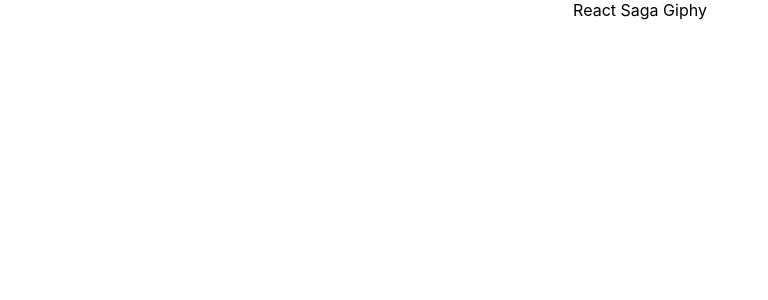
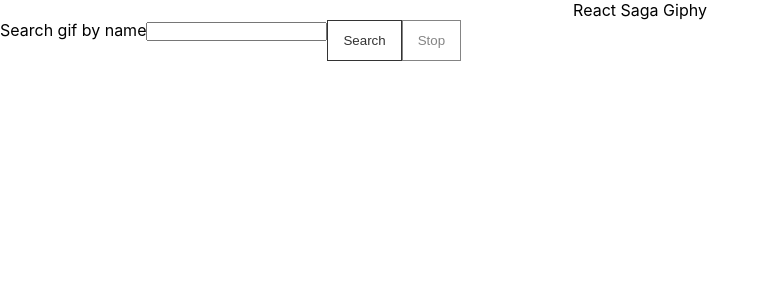
Before and after one commit to rodynenko/react-saga-giphy, a React (Create React App) app: page / in a window 1280 px wide. Shown: the top 300 px of the page, without its empty margins (0-768 px from the left). Built offline with nearby package versions, Linux system fonts and the light colour scheme.

Commit message:
add Search Form

```diff
--- a/package.json
+++ b/package.json
@@ -10,6 +10,7 @@
     "@types/styled-components": "^4.1.4",
     "enzyme": "^3.8.0",
     "enzyme-adapter-react-16": "^1.7.1",
+    "formik": "^1.4.2",
     "immutability-helper": "^2.9.0",
     "react": "^16.7.0",
     "react-dom": "^16.7.0",
@@ -19,7 +20,8 @@
     "redux": "^4.0.1",
     "redux-saga": "^0.16.2",
     "styled-components": "^4.1.3",
-    "typescript": "^3.2.2"
+    "typescript": "^3.2.2",
+    "yup": "^0.26.7"
   },
   "scripts": {
     "start": "react-scripts start",
--- /dev/null
+++ b/src/components/InputField/index.tsx
@@ -0,0 +1,28 @@
+import React from 'react';
+import { FieldProps } from 'formik';
+import { FormError, FormGroup, FormControl, FormLabel } from '../../styles/form';
+
+interface CustomProps {
+	label?: string;
+	placeholder?: string;
+	type?: string;
+}
+
+const InputField: React.SFC<FieldProps & CustomProps> = (props) => {
+	const { field, label, placeholder, type, form } = props;
+	const error = form.errors[field.name];
+
+	return (
+		<FormGroup>
+			{label && <FormLabel>{label}</FormLabel>}
+			<FormControl as="input" {...field} placeholder={placeholder} type={type} />
+			{error && <FormError>{error}</FormError>}
+		</FormGroup>
+	)
+}
+
+InputField.defaultProps = {
+	type: 'text'
+};
+
+export default InputField;
--- /dev/null
+++ b/src/components/SearchForm/InnerForm.tsx
@@ -0,0 +1,27 @@
+import React from 'react';
+import { Form, Field, FormikProps } from 'formik';
+import InputField from '../InputField';
+import { Button } from '../../styles/button';
+import { FormWrap } from '../../styles/form';
+
+export interface Values {
+	search: string;
+}
+
+const InnerForm: React.SFC<FormikProps<Values>> = (props) => {
+	const { isSubmitting } = props;
+
+	return (
+		<FormWrap as={Form}>
+			<Field
+				name="search"
+		 		label="Search gif by name"
+				component={InputField}
+			/>
+			<Button isDisabled={isSubmitting} type="submit">Search</Button>
+			<Button isDisabled={!isSubmitting} type="button">Stop</Button>
+		</FormWrap>
+	);
+}
+
+export default InnerForm;
--- a/src/components/SearchForm/index.tsx
+++ b/src/components/SearchForm/index.tsx
@@ -1,9 +1,25 @@
 import React, { Component } from 'react';
+import InnerForm, { Values } from './InnerForm';
+import { Formik, FormikActions, FormikProps } from 'formik';
 
 export class SearchForm extends Component<any, any> {
+	innerForm = (props: FormikProps<Values>) => <InnerForm {...props}/>;
+
+	handleSubmit = (values: Values, { setSubmitting }: FormikActions<Values> ) => {
+		console.log(values);
+	};
+
 	render() {
 		return (
-			<div />
+			<div>
+				<Formik
+					initialValues={{
+						search: ''
+					}}
+					onSubmit={this.handleSubmit}
+					render={this.innerForm}
+				/>
+			</div>
 		);
 	}
 }
--- a/src/reducers/search.ts
+++ b/src/reducers/search.ts
@@ -1,13 +1,13 @@
 import update from 'immutability-helper';
 import createReducer from '../utils/createReducer';
 import { ActionTypes, StatusTypes } from '../store/constants';
-import { GIPHYListType, ActionHandlersType } from '../types';
+import { GIPHYImageType, ActionHandlersType } from '../types';
 
 export interface SearchType {
 	isFetching: boolean;
 	currentSearch: string;
 	results: {
-		[key: string]: GIPHYListType
+		[key: string]: GIPHYImageType[]
 	}
 };
 
--- /dev/null
+++ b/src/styles/button.ts
@@ -0,0 +1,19 @@
+import styled from 'styled-components';
+
+export const Button = styled.button<{ isDisabled: boolean }>`
+	display: inline-block;
+	padding: 10px 15px;
+	color: #333;
+	border: 1px solid #333;
+	background-color: transparent;
+	-webkit-appearance: none;
+	cursor: pointer;
+	transition: color .2s ease-in-out, background-color .2s ease-in-out;
+	opacity: ${props => props.isDisabled ? 0.6 : 1};
+	pointer-events: ${props => props.isDisabled ? 'none' : undefined}
+
+	&:hover {
+		color: #fff;
+		background-color: #333;
+	}
+`;
--- /dev/null
+++ b/src/styles/form.ts
@@ -0,0 +1,25 @@
+import React from 'react';
+import styled from 'styled-components';
+
+export const FormWrap = styled.div`
+	display: flex;
+`;
+
+export const FormGroup = styled.div`
+	position: relative;
+	margin-bottom: 20px;
+`;
+
+export const FormLabel = styled.label``;
+
+export const FormControl = styled.input`
+	position: relative;
+`;
+
+export const FormError = styled.span`
+	position: absolute;
+	top: 100%;
+	left: 0;
+	color: red;
+	font-size: 12px;
+`;
```
Also changed, not shown: 1 other file (tests, documents, lock files or other folders).
